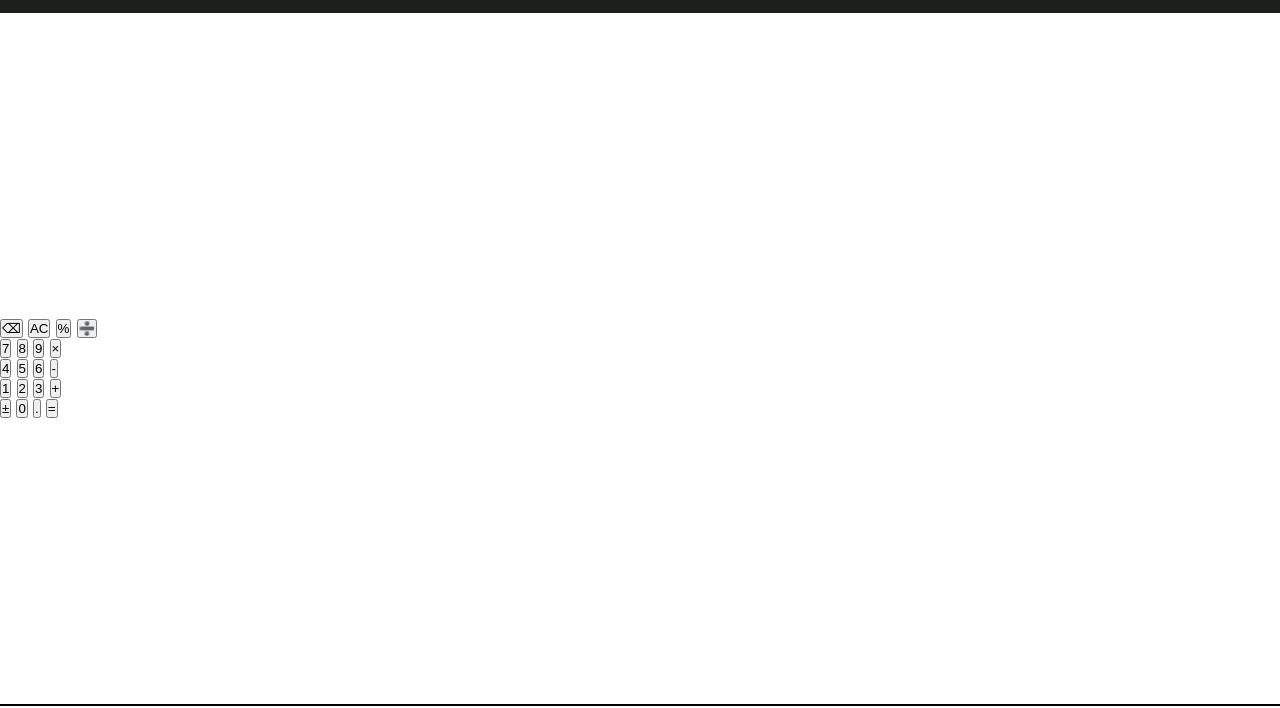
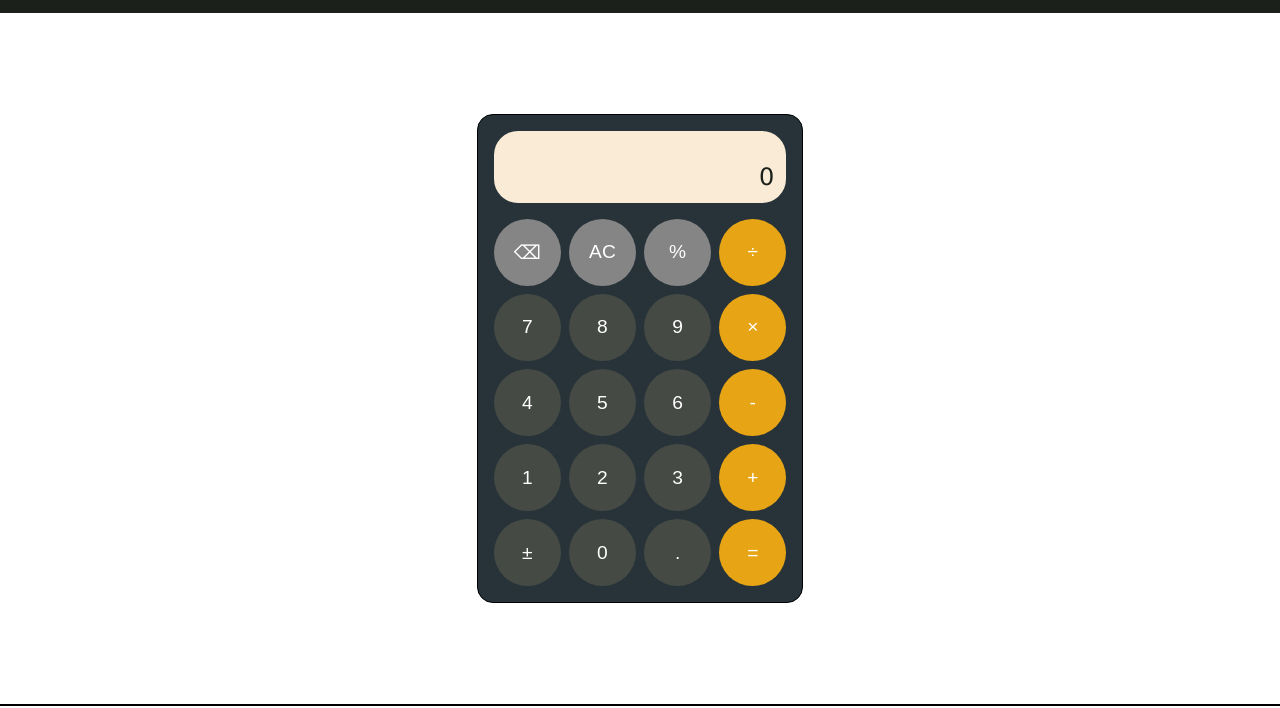
Before and after one commit to Induvarman/calculator, a plain HTML site: page index.html in a window 1280 px wide. Shown: the part 56-764 px from the top of the page. Drawn offline with Linux system fonts and the light colour scheme.

Commit message:
finished with the UI of the page.

```diff
--- a/index.html
+++ b/index.html
@@ -12,16 +12,15 @@
   <div class="header">
     <div class="logo">CALCULATOR</div>
     <ul class="links">
-      <li><a href="https://induvarman.github.io/etch-a-sketch/index.html">EAS Project</a></li>
-      <li><a href="https://induvarman.github.io/rock-paper-scissors-game/index.html">RPS Project</a></li>
+      <li><a href="https://induvarman.github.io/etch-a-sketch/index.html" target="_blank">EAS Project</a></li>
+      <li><a href="https://induvarman.github.io/rock-paper-scissors-game/index.html" target="_blank">RPS Project</a></li>
     </ul>
   </div>
 
   <div class="container">
     <div class="calculator">
       <div class="display">
-        <div class="input"></div>
-        <div class="result">0</div>
+        0
       </div>
 
       <div class="keyboard">
@@ -29,7 +28,7 @@
           <button class="btn-fn">⌫</button>
           <button class="btn-fn">AC</button>
           <button class="btn-fn">%</button>
-          <button class="btn-op">➗</button>
+          <button class="btn-op">÷</button>
         </div>
 
         <div class="row">
@@ -54,9 +53,9 @@
         </div>
 
         <div class="row">
-          <button class="btn-fn">±</button>
+          <button class="btn">±</button>
           <button class="btn">0</button>
-          <button class="btn-dec">.</button>
+          <button class="btn">.</button>
           <button class="btn-op">=</button>
         </div>
       </div>
--- a/styles/style.css
+++ b/styles/style.css
@@ -43,6 +43,75 @@ li a {
   border-radius: 8px;
 }
 
+/* content */
+
+.container {
+  display: flex;
+  justify-content: center;
+  align-items: center;
+}
+
+.calculator {
+  background-color: #273338;
+  display: flex;
+  flex-direction: column;
+  justify-content: space-between;
+  border: 1px solid black;
+  gap: 1em;
+  padding: 1em;
+  border-radius: 1em;
+}
+
+.display {
+  color: #1B211A;
+  font-size: 1.5rem;
+  background-color: antiquewhite;
+  border-radius:1em;
+  display: flex;
+  justify-content: flex-end;
+  align-items: flex-end;
+  height: 3em;
+  padding: 0.5em;
+}
+
+
+.keyboard {
+  display: flex;
+  flex-direction: column;
+  gap: 8px;
+}
+
+.row {
+  display: flex;
+  justify-content: space-between;
+  gap: 8px;
+}
+
+button {
+  color: white;
+  font-size: 1.2rem;
+  display: flex;
+  justify-content: center;
+  align-items: center;
+  width: 3.5em;
+  height: 3.5em;
+  border-radius: 50%;
+  cursor: pointer;
+  border-style: none;
+}
+
+.btn {
+  background-color: #454a44;
+}
+
+.btn-fn {
+  background-color: #858585;
+}
+
+.btn-op {
+  background-color: #e7a516;
+}
+
 /* footer */
 
 .footer {
```
